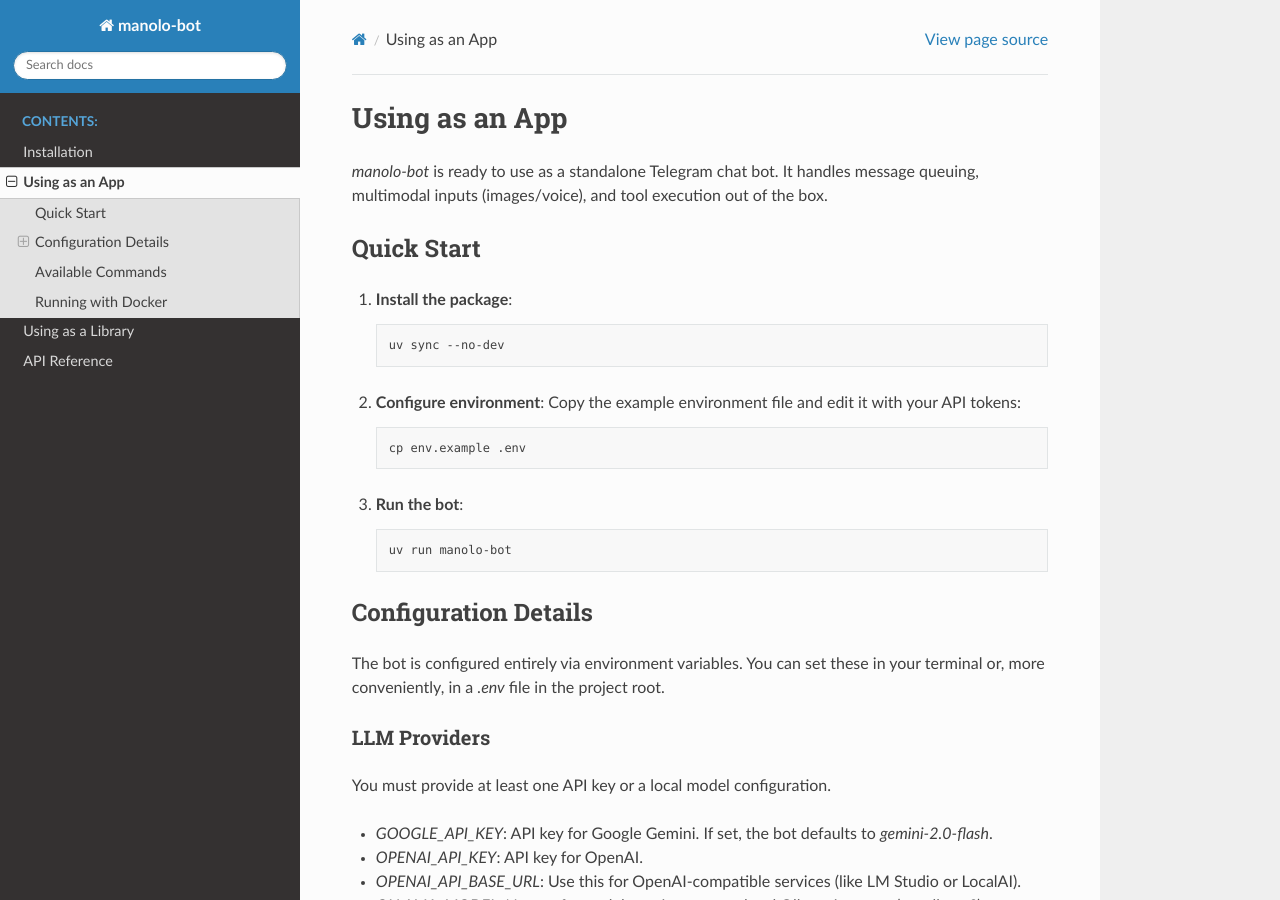
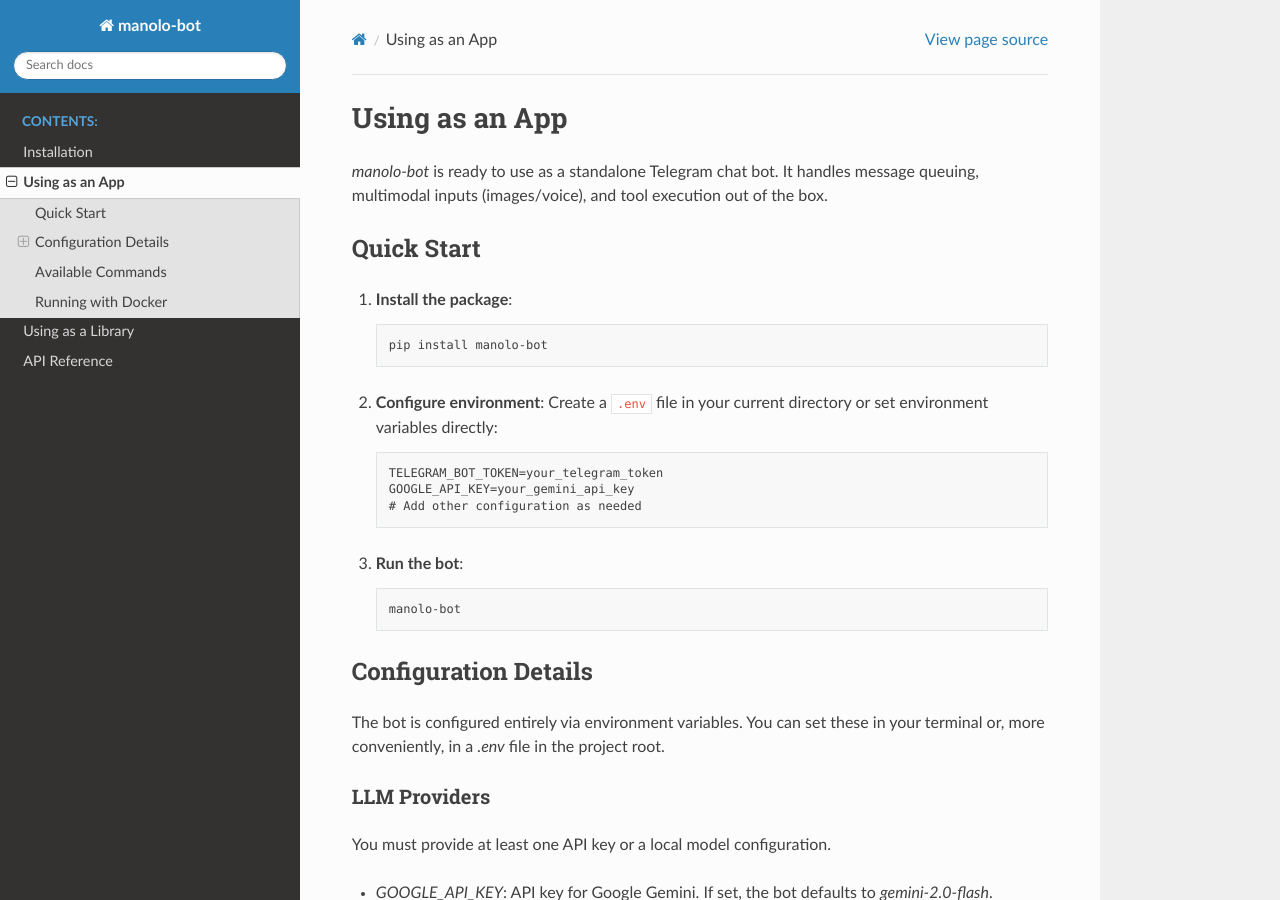
Before and after one commit to cccaballero/manolo_bot, a Sphinx documentation site: the page built from docs/source/usage_app.rst, in a window 1280 px wide and 900 px high. Built offline with Sphinx 7.4.7 and the Read the Docs theme 3.1.0, drawn with Linux system fonts in a browser that asks for light colours.

Commit message:
Standardize installation instructions in README and docs; promote PyPI as the recommended installation method

```diff
--- a/docs/source/usage_app.rst
+++ b/docs/source/usage_app.rst
@@ -10,20 +10,22 @@
 
    .. code-block:: shell
 
-      uv sync --no-dev
+      pip install manolo-bot
 
 2. **Configure environment**:
-   Copy the example environment file and edit it with your API tokens:
+   Create a ``.env`` file in your current directory or set environment variables directly:
 
-   .. code-block:: shell
+   .. code-block:: text
 
-      cp env.example .env
+      TELEGRAM_BOT_TOKEN=your_telegram_token
+      GOOGLE_API_KEY=your_gemini_api_key
+      # Add other configuration as needed
 
 3. **Run the bot**:
 
    .. code-block:: shell
 
-      uv run manolo-bot
+      manolo-bot
 
 Configuration Details
 ---------------------
```
Also changed, not shown: README.md (+12 -4 lines), docs/source/installation.rst (+9 -6 lines).
